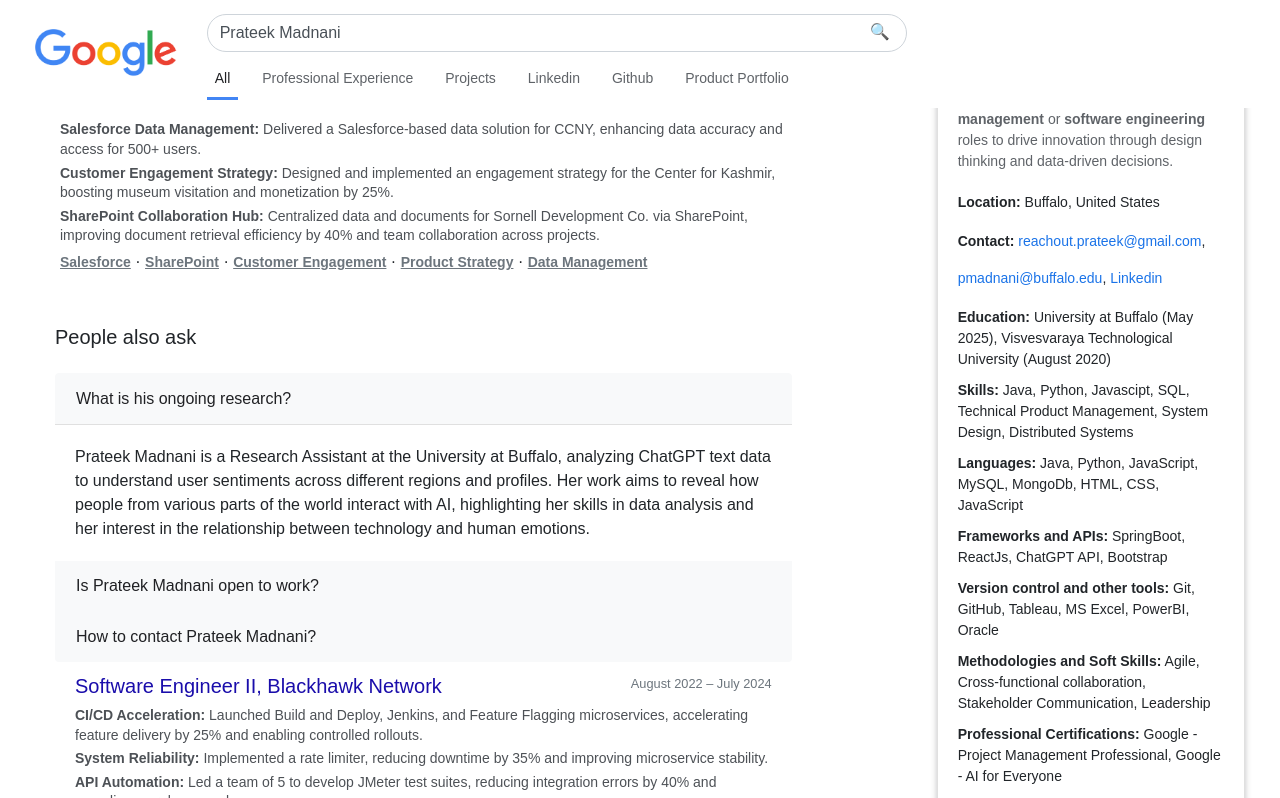
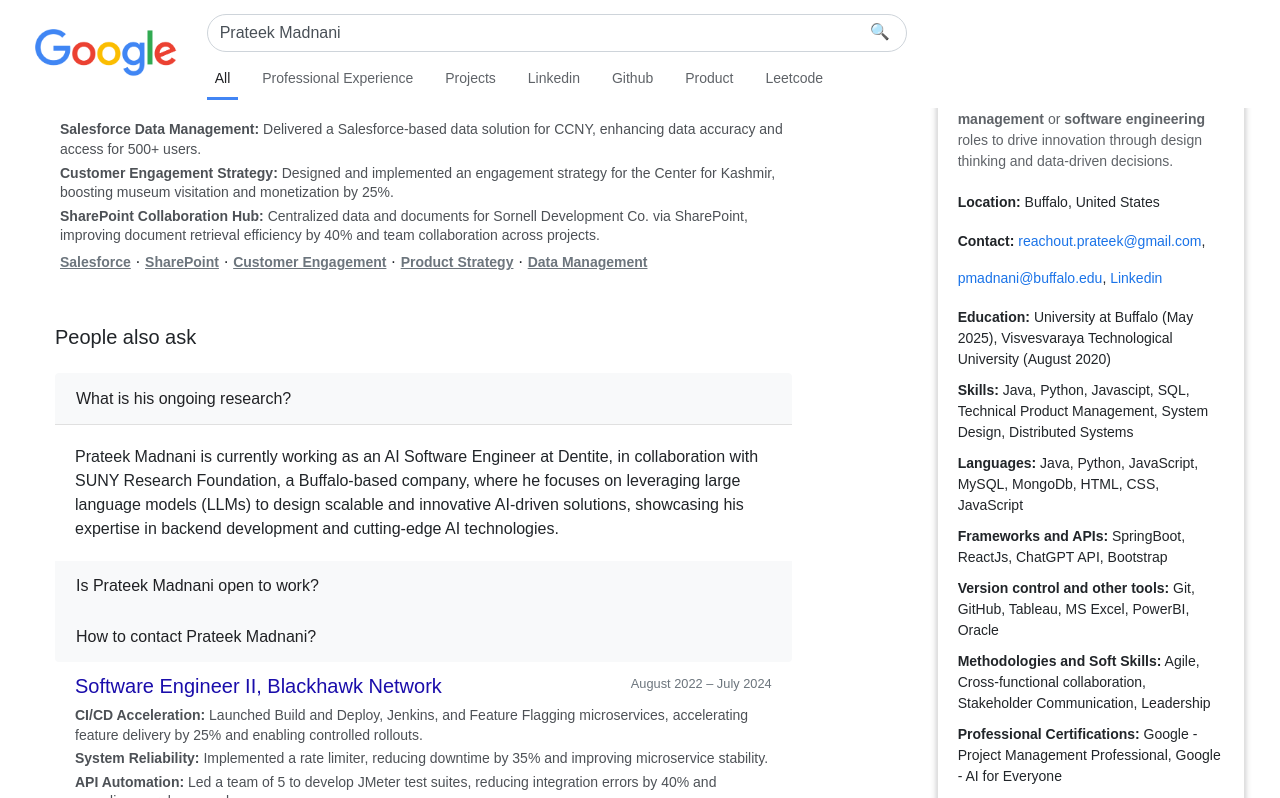
Before and after one commit to prateekmadnani1/prateekmadnani1.github.io, a website: page search-results.html in a window 1280 px wide. Both pictures are taken after a click on the button "What is his ongoing research?". Shown: the part 484-1282 px from the top of the page. Drawn offline with nearby package versions, Linux system fonts and the light colour scheme.

Commit message:
some minor fixes

```diff
--- a/search-results.html
+++ b/search-results.html
@@ -77,7 +77,8 @@
                         <!-- <a href="https://leetcode.com/nagamanasa_/" class="option-link" target="_blank">Leetcode</a> -->
                         <a href="https://www.linkedin.com/in/prateek-madnani/" class="option-link" target="_blank">Linkedin</a>
                         <a href="https://github.com/prateekmadnani1" class="option-link" target="_blank">Github</a>
-                        <a href="https://nextleap.app/portfolio/prateek-madnani-50wn" class="option-link" target="_blank">Product Portfolio</a>
+                        <a href="https://nextleap.app/portfolio/prateek-madnani-50wn" class="option-link" target="_blank">Product</a>
+                        <a href="https://leetcode.com/u/prateekmadnani/" class="option-link" target="_blank">Leetcode</a>
                     </div>
                 </div>
             </div>
@@ -156,7 +157,7 @@
                                     </div>
                                     <div id="collapseOne" class="collapse" aria-labelledby="headingOne" data-parent="#peopleAlsoAsk">
                                         <div class="card-body">
-                                            Prateek Madnani is a Research Assistant at the University at Buffalo, analyzing ChatGPT text data to understand user sentiments across different regions and profiles. Her work aims to reveal how people from various parts of the world interact with AI, highlighting her skills in data analysis and her interest in the relationship between technology and human emotions.
+                                            Prateek Madnani is currently working as an AI Software Engineer at Dentite, in collaboration with SUNY Research Foundation, a Buffalo-based company, where he focuses on leveraging large language models (LLMs) to design scalable and innovative AI-driven solutions, showcasing his expertise in backend development and cutting-edge AI technologies.
                                         </div>
                                     </div>
                                 </div>
@@ -171,7 +172,7 @@
                                     </div>
                                     <div id="collapseTwo" class="collapse" aria-labelledby="headingTwo" data-parent="#peopleAlsoAsk">
                                         <div class="card-body">
-                                            Prateek Madnani is actively <strong>seeking full-time roles</strong> where she can leverage her expertise in <strong>software development</strong> or <strong>data analysis</strong>, particularly in positions focused on backend systems, problem-solving, and innovation in the field of data science.                                        </div>
+                                            Prateek Madnani is actively <strong>seeking full-time roles</strong> where he can leverage his expertise in <strong>technical product management</strong> or <strong>software engineering</strong>, particularly in positions focused on backend systems, problem-solving, system design, and data-driven innovation to deliver impactful solutions. </div>
                                     </div>
                                 </div>
                                 <div class="card">
@@ -245,7 +246,7 @@
                             </div>
 
                             <p class="mb-1 result-snippet">
-                                Designed a health insurance recommendation system that prioritized individual patient needs, providing tailored insurance suggestions and summaries to simplify decision-making. Awarded <strong>'Most Innovative Solution'</strong> at the University at Buffalo AI Hackathon, judged by 5 industry experts.
+                                Designed a health insurance recommendation system that prioritized individual patient needs, providing tailored insurance suggestions and summaries to simplify decision-making, at the University at Buffalo AI Hackathon, judged by 5 industry experts.
                             </p>
 
                             <p>
```
Also changed, not shown: about.html (+3 -2 lines), professional_experience.html (+2 -1 lines), projects.html (+3 -1 lines).
